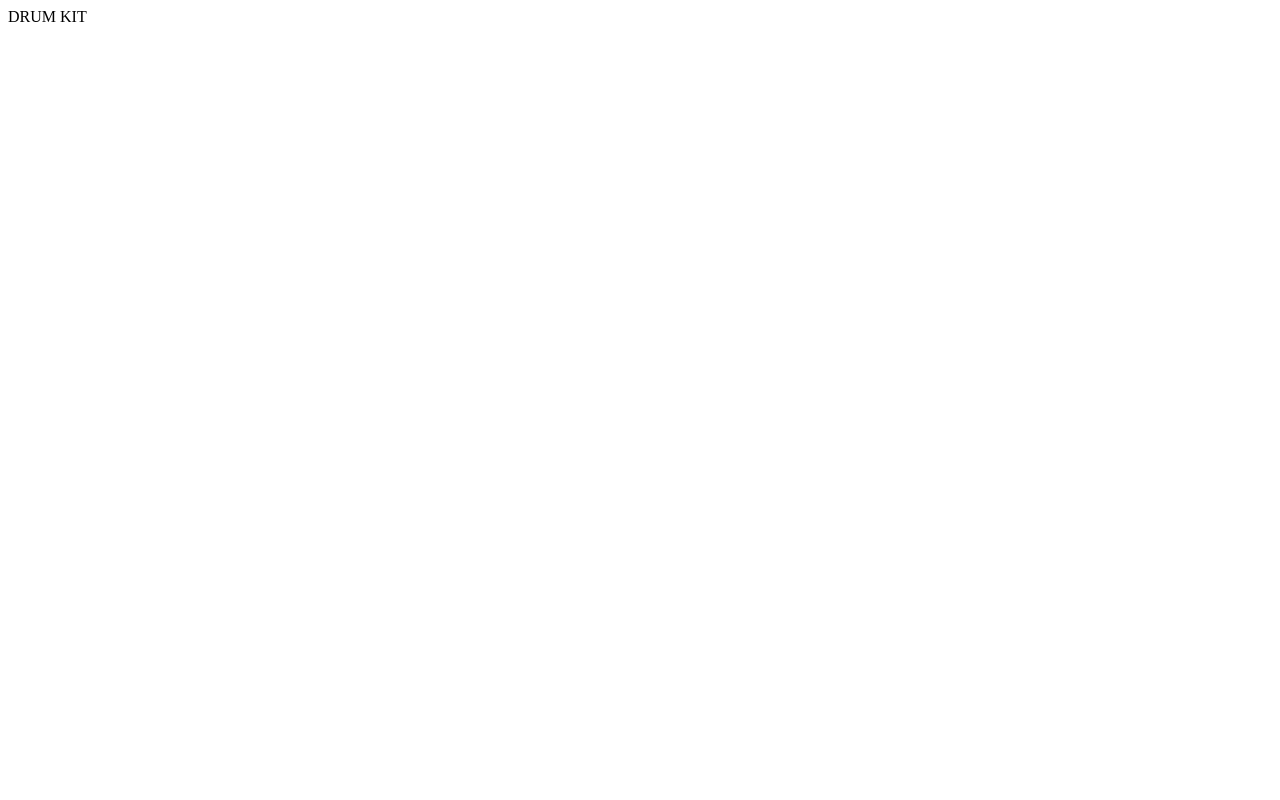
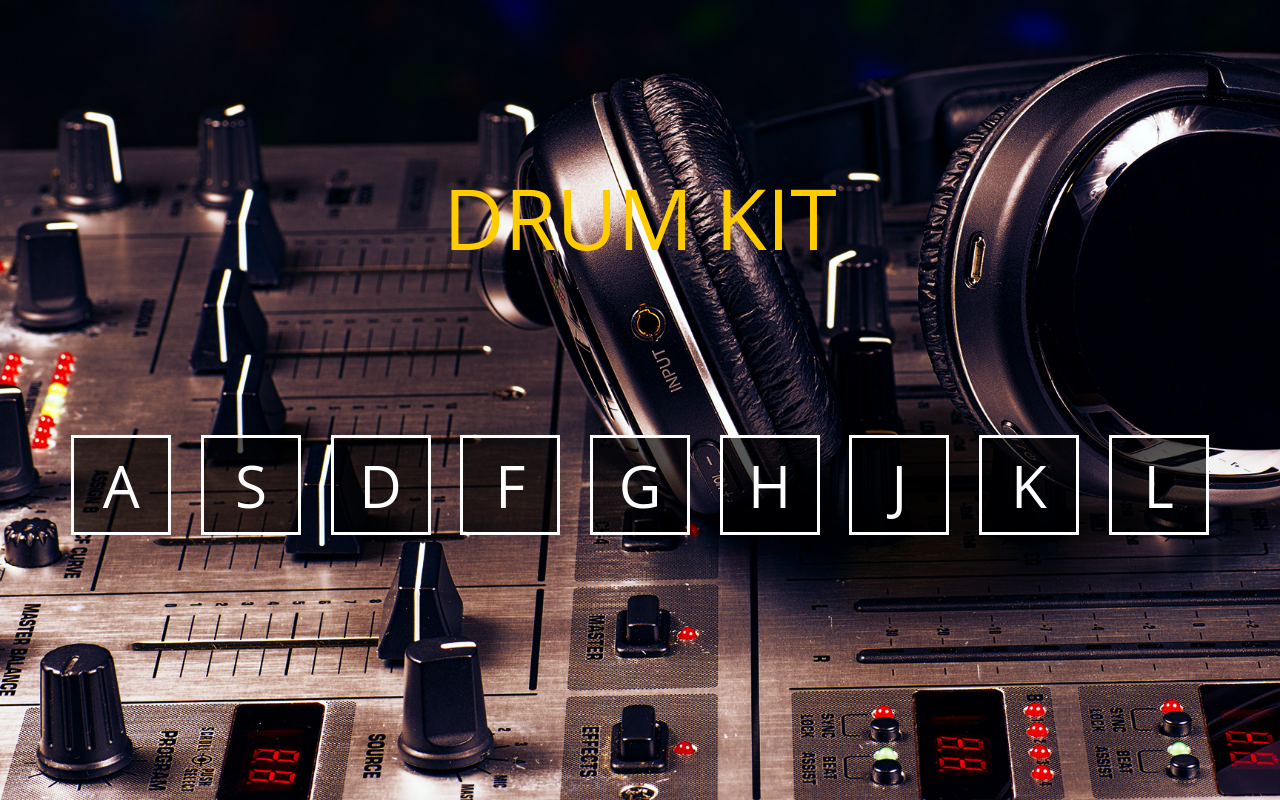
Before and after one commit to RafaelPatricio87/miniProjetosEmJs, a plain HTML site: page drum-kit/index.html in a window 1280 px wide. Drawn offline with Linux system fonts and the light colour scheme.

Commit message:
contruindo um drum

```diff
--- a/drum-kit/index.html
+++ b/drum-kit/index.html
@@ -1,5 +1,6 @@
 <!DOCTYPE html>
 <html lang="en">
+
 <head>
     <meta charset="UTF-8">
     <meta http-equiv="X-UA-Compatible" content="IE=edge">
@@ -7,11 +8,19 @@
     <link rel="stylesheet" href="style.css">
     <title>Drum Kit</title>
 </head>
+
 <body>
     <main>
         <div class="title">DRUM KIT</div>
-        <div class="container" id="container"> </div>
+        <div class="container" id="container">
+            <!-- <div class="key">A</div>
+            <div class="key">S</div>
+            <div class="key">D</div> -->
+
+        </div>
+
         <script src="script.js"></script>
     </main>
 </body>
+
 </html>
--- a/drum-kit/script.js
+++ b/drum-kit/script.js
@@ -0,0 +1,37 @@
+'use strict';
+
+const sons = {
+    'A': 'boom.wav',
+    'S': 'clap.wav',
+    'D': 'hihat.wav',
+    'F': 'kick.wav',
+    'G': 'openhat.wav',
+    'H': 'ride.wav',
+    'J': 'snare.wav',
+    'K': 'tink.wav',
+    'L': 'tom.wav'
+}
+
+const criarDiv = (texto) => {
+    const div = document.createElement('div')
+    div.classList.add('key');
+    div.textContent = texto;
+    div.id = texto
+    document.getElementById('container').appendChild(div)
+}
+
+const exibir = (sons) =>  Object.keys(sons).forEach(criarDiv)
+
+const tocarSom = (letra) => {
+    const audio = new Audio(`./sounds/ ${sons[letra]}`);
+    audio.play();
+}
+
+const ativarDiv = (evento) => {
+    const letra = evento.target.id;
+    tocarSom(letra)
+}
+
+exibir(sons)
+document.getElementById('container')
+        .addEventListener('click',ativarDiv);
--- a/drum-kit/style.css
+++ b/drum-kit/style.css
@@ -0,0 +1,46 @@
+*{
+    margin: 0;
+    padding: 0;
+    box-sizing: border-box;
+}
+
+body {
+    background-image: url(./img/back.jpg);
+    background-size: cover;
+    width: 100vw;
+    height: 100vh;
+    font-family: 'Open Sans',sans-serif;
+}
+main{
+    display: flex;
+    flex-direction: column;
+}
+.title {
+    color: #ffcc00;
+    margin: 20vh auto;
+    font-size: calc(5vw + 20px);
+    text-shadow: 0 0 10px black 0 0 10px black;
+}
+.container {
+    width: 90vw;
+    height: 100px;
+    margin: 0 auto;
+    display: flex;
+    gap: 15px;
+    flex-wrap: wrap;
+    align-items: center;
+    justify-content: space-around;
+}
+.key{
+    display: flex;
+    width: 100px;
+    height: 100px;
+    align-items: center;
+    justify-content: center;
+    background-color: #000000a8;
+    color: white;
+    font-size: calc(3vw + 20px);
+    border: 3px solid white;
+    user-select: none;
+    cursor: pointer;
+}
```
